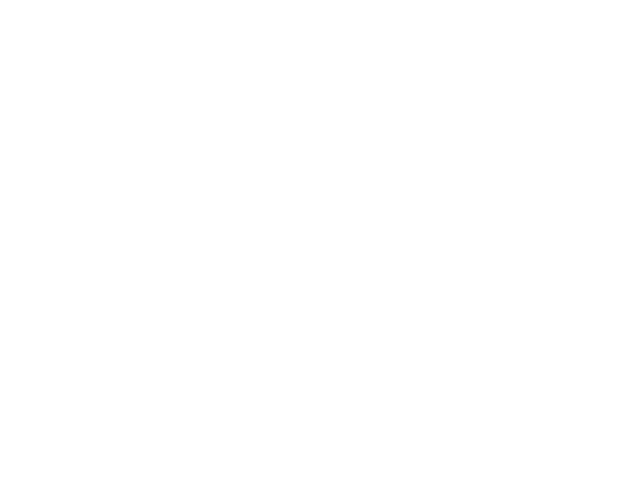
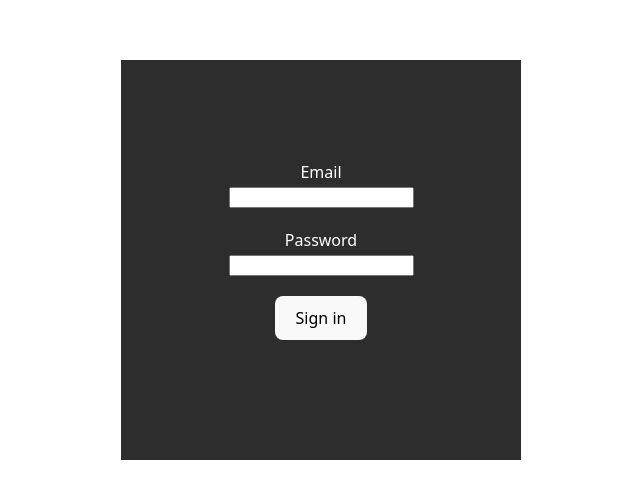
Before and after one commit to tarasinghrajput/Task-Tracker, a React (Vite) app in the folder client/: page /login in a window 1280 px wide. Before the commit this address had no page. Shown: the part 140-638 px from the top of the page, without its empty margins (319-959 px from the left). Built offline with nearby package versions, Linux system fonts and the light colour scheme.

Commit message:
add the login form

```diff
--- a/client/src/App.css
+++ b/client/src/App.css
@@ -82,3 +82,20 @@
 section > button {
   margin-top: 20px;
 }
+
+/* Login Form Starting */
+.loginFormSection {
+  background-color: #2d2d2d;
+  color: white;
+  height: 400px;
+  width: 400px;
+}
+
+#login-form {
+  height: 400px;
+  display: flex;
+  flex-direction: column;
+  align-items: center;
+  justify-content: center;
+  gap: 20px;
+}
--- a/client/src/App.jsx
+++ b/client/src/App.jsx
@@ -5,7 +5,9 @@
 import TaskTimer from './components/TaskTimer'
 import TaskForm from './components/TaskForm'
 import TaskDashboard from './components/TaskDashbord'
+import LoginForm from './components/LoginForm'
 import { BrowserRouter, Routes, Route } from 'react-router-dom'
+
 
 function App() {
   const [count, setCount] = useState(0)
@@ -15,6 +17,7 @@
       {/* Routes */}
       <Routes>
         <Route path="/" element={<TaskDashboard />} />
+        <Route path="/login" element={<LoginForm/>}/>
         <Route path="/taskForm" element={<TaskForm />} />
         <Route path="/taskTimer" element={<TaskTimer />} />
       </Routes>
--- /dev/null
+++ b/client/src/components/LoginForm.jsx
@@ -0,0 +1,59 @@
+import { ToastContainer, toast } from 'react-toastify'
+import { useState } from 'react'
+
+function LoginForm() {
+    const [ email, setEmail ] = useState('')
+    const [ password, setPassword ] = useState('')
+    const [ errors, setErrors ] = useState({})
+
+    function validate(formEmail, formPassword) {
+        let tempErrors = {}
+        if(!formEmail) tempErrors.email = 'Email is required'
+        else if (!/\S+@\S+\.\S+/.test(formEmail)) tempErrors.email = 'Email is invalid.'
+        if(!formPassword) tempErrors.password = 'Password is required'
+        else if(formPassword.length < 8) tempErrors.password = 'Password should be atleast 8 characters'
+
+        setErrors(tempErrors)
+        return Object.keys(tempErrors).length === 0
+    }
+
+    const handleSignIn = (event) => {
+        event.preventDefault()
+        const form = document.getElementById('login-form')
+        const formData = new FormData(form)
+        const formEmail = formData.get("email")
+        const formPassword = formData.get("password")
+        setEmail(formEmail)
+        setPassword(formPassword)
+
+        if(!validate(formEmail, formPassword)) {
+            toast.error(`Login unsuccessful`)
+        } else {
+            toast(`Login successful`)
+        }
+    }
+
+
+    return (
+        <section className="loginFormSection">
+            <div className="loginFormDiv">
+                <form onSubmit={handleSignIn} id="login-form">
+                    <label htmlFor="email">
+                        Email <br/>
+                        <input type="email" name="email" id="email"/>
+                        {errors.email && <p style={{color:'red'}}>{errors.email}</p>}
+                    </label>
+                    <label htmlFor="password">
+                        Password <br/>
+                        <input type="password" name="password" id="password"/>
+                        {errors.password && <p style={{color:'red'}}>{errors.password}</p>}
+                    </label>
+                    <button>Sign in</button>
+                    <ToastContainer/>
+                </form>
+            </div>
+        </section>
+    )
+}
+
+export default LoginForm
```
